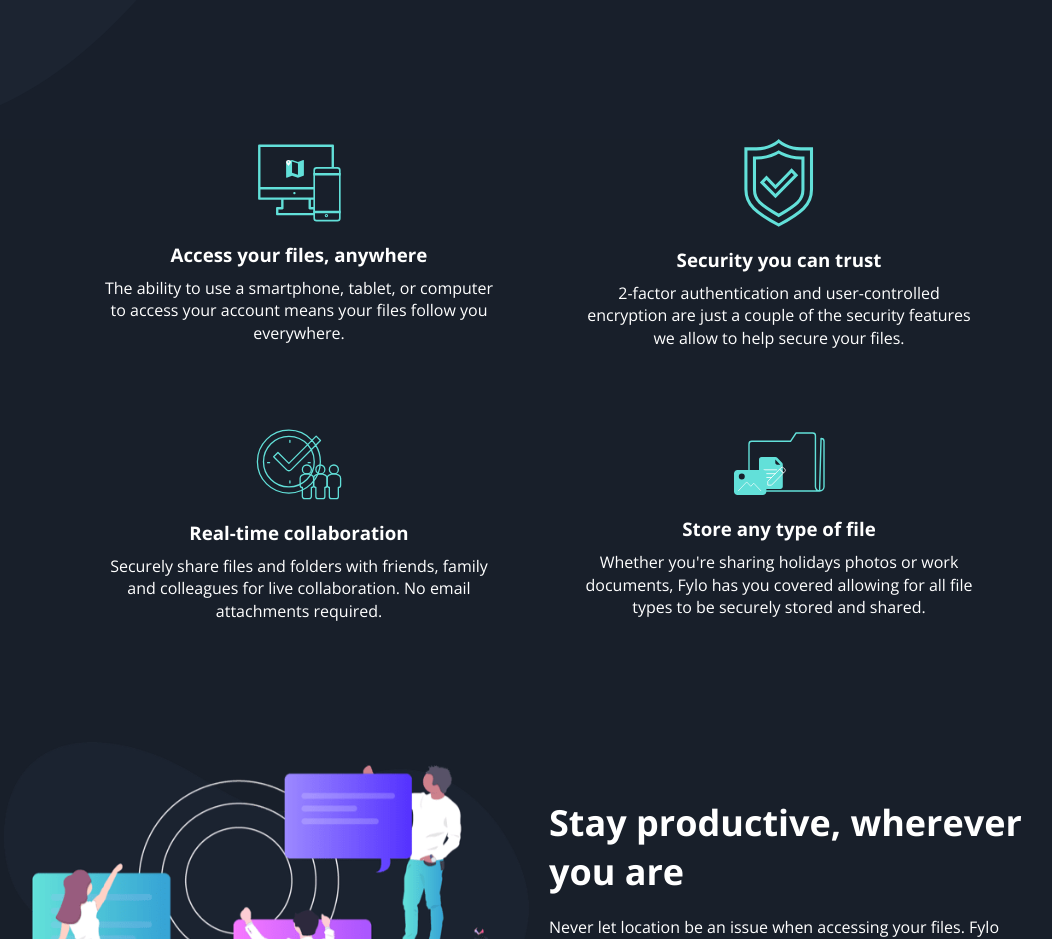
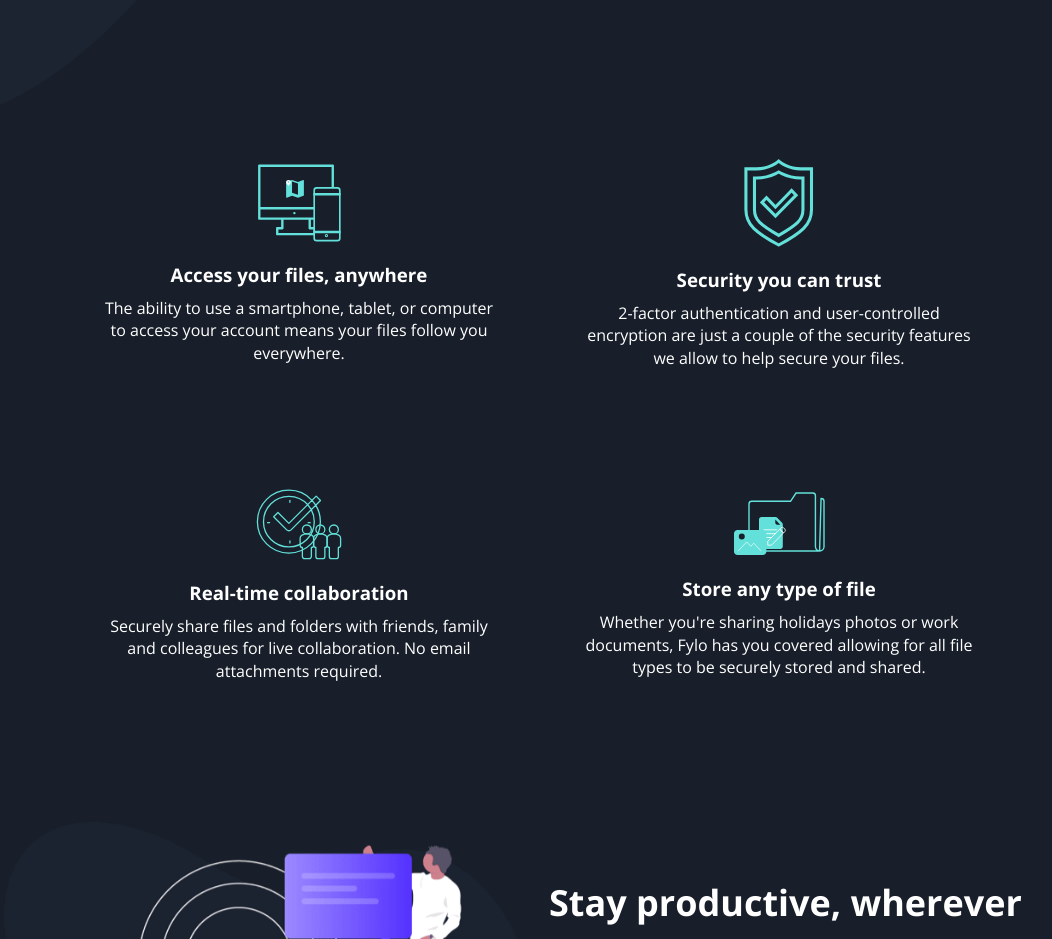
Before and after one commit to data-sets/fylo-dark-theme, a React (Create React App) app: page / in a window 1280 px wide. Shown: the part 900-1839 px from the top of the page, without its empty margins (101-1153 px from the left). Built offline with nearby package versions, Linux system fonts and the light colour scheme.

Commit message:
added: testimonial

```diff
--- a/src/scss/globals/_main.scss
+++ b/src/scss/globals/_main.scss
@@ -36,7 +36,7 @@ button {
 }
 
 .app {
-  max-width: 100%;
+  width: 100%;
   margin: 0 auto;
 
   &__navigation--section {
@@ -117,7 +117,8 @@ button {
         color: v.$white;
         text-align: center;
         width: 100%;
-
+        margin: 20px auto;
+        word-wrap: break-word;
         img {
           padding-bottom: 15px;
         }
```
Also changed, not shown: src/dist/style.css, 1 other file (tests, documents, lock files or other folders).
